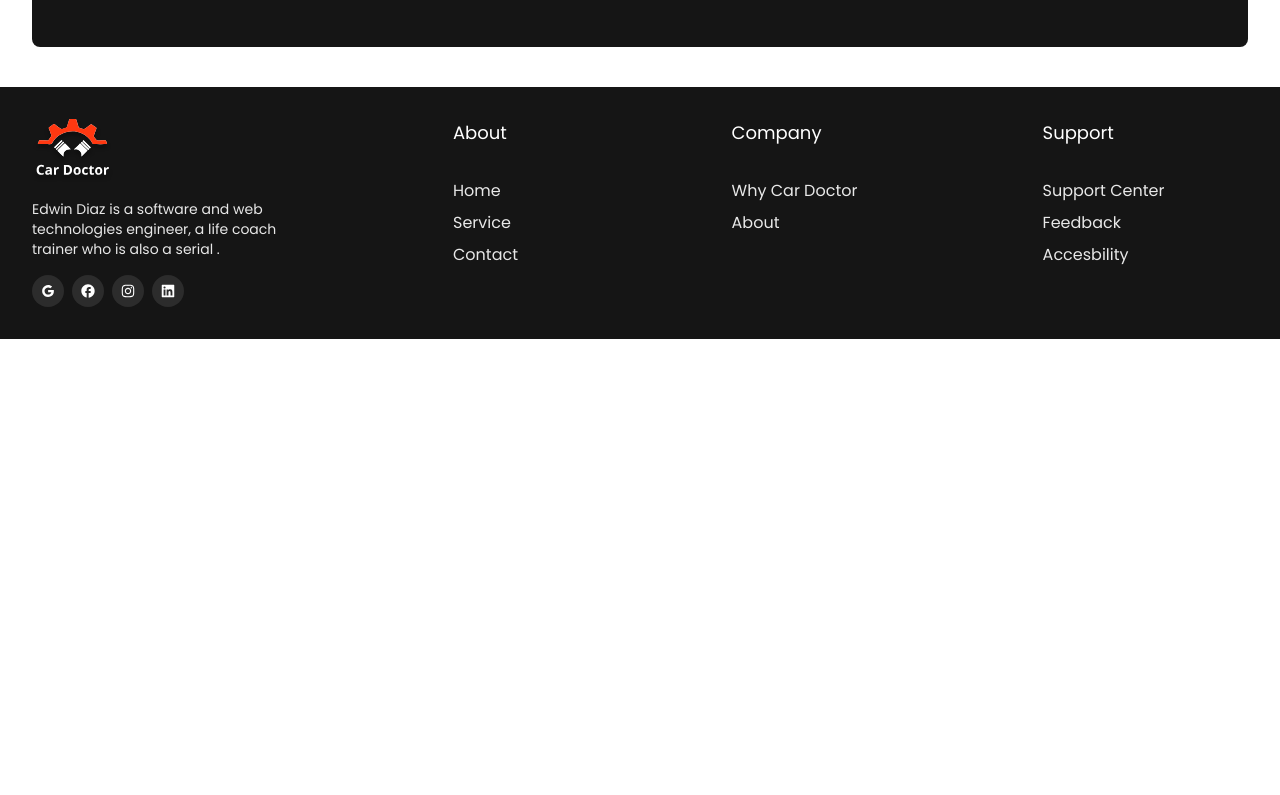
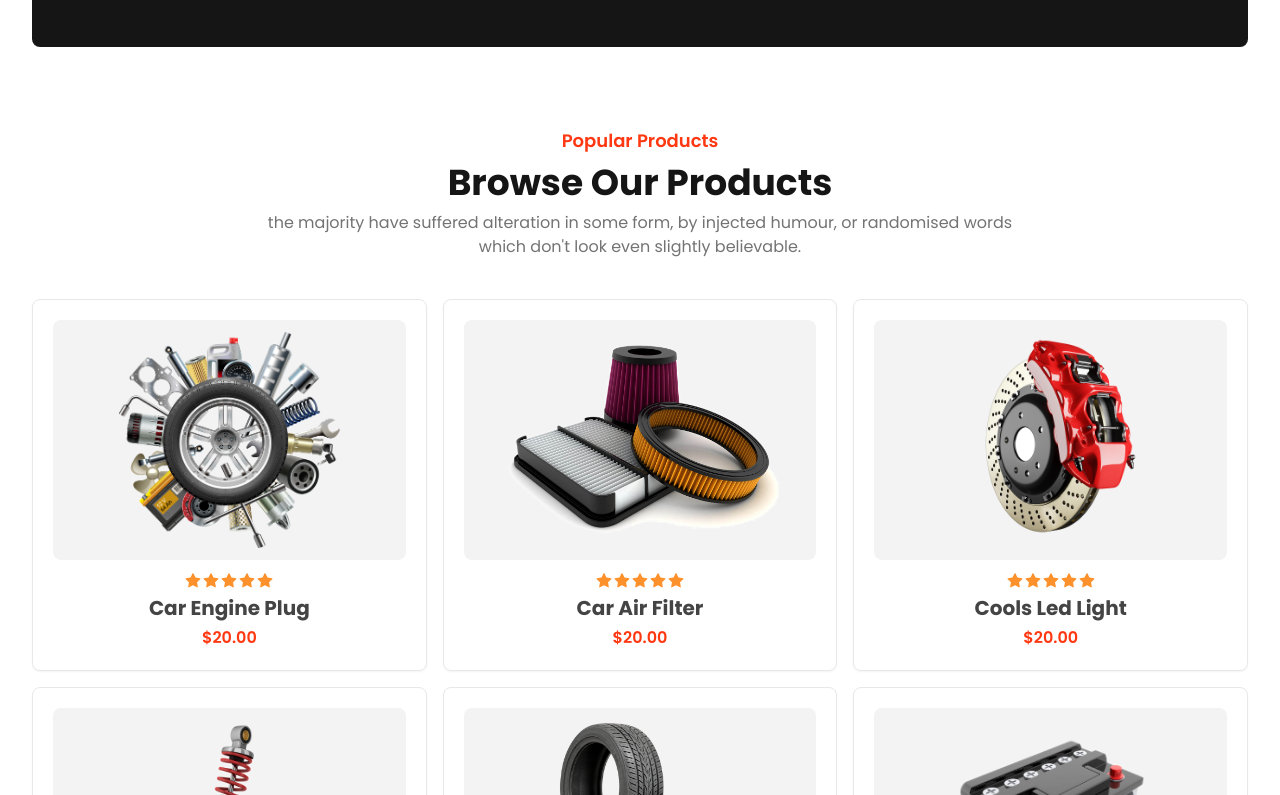
Before and after one commit to mahmudulmr19/car-doctor, a React (Vite) app in the folder client/: page / in a window 1280 px wide. Shown: the part 2565-3360 px from the top of the page. Before the commit the page ends 2904 px from the top, so only its background shows below. Built offline with nearby package versions, Linux system fonts and the light colour scheme.

Commit message:
Our Products section added

```diff
--- /dev/null
+++ b/client/src/components/home/ProductItem.jsx
@@ -0,0 +1,48 @@
+import { Transition } from "@headlessui/react";
+import React, { useState } from "react";
+import { AiFillStar } from "react-icons/ai";
+import { HiOutlineShoppingBag } from "react-icons/hi2";
+const ProductItem = ({ item }) => {
+  const [show, setShow] = useState(false);
+  return (
+    <div
+      key={item.id}
+      className="border border-[#E8E8E8] rounded-lg p-5 shadow-sm"
+    >
+      <div
+        onMouseEnter={() => setShow(true)}
+        onMouseLeave={() => setShow(false)}
+        className="bg-[#F3F3F3] rounded-lg p-3 w-full h-60 cursor-pointer relative"
+      >
+        <img src={item.image} alt={item.name} className="h-full mx-auto" />
+
+        <Transition
+          show={show}
+          enter="transition-opacity duration-500"
+          enterFrom="opacity-0"
+          enterTo="opacity-100"
+          leave="transition-opacity duration-500"
+          leaveFrom="opacity-100"
+          leaveTo="opacity-0"
+        >
+          <div className="absolute top-5 right-5 border bg-white shadow-sm w-10 h-10 flex items-center justify-center rounded-md">
+            <HiOutlineShoppingBag className="text-[#FF3811] text-lg" />
+          </div>
+        </Transition>
+      </div>
+      <div className="text-center mt-3 space-y-1">
+        <div className="flex items-center justify-center text-[#FF912C]">
+          <AiFillStar className="text-lg" />
+          <AiFillStar className="text-lg" />
+          <AiFillStar className="text-lg" />
+          <AiFillStar className="text-lg" />
+          <AiFillStar className="text-lg" />
+        </div>
+        <h4 className="text-[#444444] font-bold text-xl">{item.name}</h4>
+        <h4 className="text-[#FF3811] font-semibold">${item.price}</h4>
+      </div>
+    </div>
+  );
+};
+
+export default ProductItem;
--- /dev/null
+++ b/client/src/components/home/Products.jsx
@@ -0,0 +1,31 @@
+import React from "react";
+import { Container } from "../shared";
+import { popularProduct } from "@//constant";
+import ProductItem from "./ProductItem";
+
+const Products = () => {
+  return (
+    <Container className="mt-20">
+      <div className="text-center space-y-2">
+        <h3 className="text-[#FF3811] text-lg font-semibold">
+          Popular Products
+        </h3>
+        <h2 className="text-2xl sm:text-3xl md:text-4xl font-bold text-[#151515]">
+          Browse Our Products
+        </h2>
+        <p className="text-[#737373] max-w-screen-md w-full mx-auto">
+          the majority have suffered alteration in some form, by injected
+          humour, or randomised words which don't look even slightly believable.
+        </p>
+      </div>
+
+      <div className="mt-10 grid grid-cols-1 md:grid-cols-2 lg:grid-cols-3 gap-4">
+        {popularProduct.map((item) => (
+          <ProductItem item={item} />
+        ))}
+      </div>
+    </Container>
+  );
+};
+
+export default Products;
--- a/client/src/components/home/Service.jsx
+++ b/client/src/components/home/Service.jsx
@@ -26,7 +26,7 @@ const Service = () => {
             <img
               src={item.img}
               alt={item.title}
-              className="object-cover rounded-lg h-64"
+              className="object-cover rounded-lg h-64 w-full"
             />
             <h4 className="text-[#444444] font-bold text-lg md:text-xl mt-3">
               {item.title}
--- a/client/src/components/home/index.jsx
+++ b/client/src/components/home/index.jsx
@@ -2,3 +2,4 @@ export { default as Banner } from "./Banner";
 export { default as AboutUs } from "./AboutUs";
 export { default as Service } from "./Service";
 export { default as Location } from "./Location";
+export { default as Products } from "./Products";
--- a/client/src/constant/index.js
+++ b/client/src/constant/index.js
@@ -8,6 +8,12 @@ import carousel1 from "../assets/images/homeCarousel/1.jpg";
 import carousel2 from "../assets/images/homeCarousel/2.jpg";
 import carousel3 from "../assets/images/homeCarousel/3.jpg";
 import carousel4 from "../assets/images/homeCarousel/4.jpg";
+import product1 from "../assets/images/products/1.png";
+import product2 from "../assets/images/products/2.png";
+import product3 from "../assets/images/products/3.png";
+import product4 from "../assets/images/products/4.png";
+import product5 from "../assets/images/products/5.png";
+import product6 from "../assets/images/products/6.png";
 export const headerMenu = [
   {
     id: "1",
@@ -272,3 +278,43 @@ export const carouselInfo = [
     image: carousel4,
   },
 ];
+
+export const popularProduct = [
+  {
+    id: "2bf3cc7b0624",
+    image: product6,
+    name: "Car Engine Plug",
+    price: "20.00",
+  },
+
+  {
+    id: "a25332d7bf05",
+    image: product3,
+    name: "Car Air Filter",
+    price: "20.00",
+  },
+  {
+    id: "a80a456d",
+    image: product1,
+    name: "Cools Led Light",
+    price: "20.00",
+  },
+  {
+    id: "769f154e1f68",
+    image: product2,
+    name: "Cools Led Light",
+    price: "20.00",
+  },
+  {
+    id: "23b58db4",
+    image: product5,
+    name: "Cools Led Light",
+    price: "20.00",
+  },
+  {
+    id: "5da6cbea",
+    image: product4,
+    name: "Cools Led Light",
+    price: "20.00",
+  },
+];
--- a/client/src/pages/home/Home.jsx
+++ b/client/src/pages/home/Home.jsx
@@ -1,4 +1,5 @@
-import { AboutUs, Banner, Location, Service } from "@//components/home";
+// prettier-ignore
+import { AboutUs, Banner, Location, Products, Service } from "@//components/home";
 import React from "react";
 
 const Home = () => {
@@ -8,6 +9,7 @@ const Home = () => {
       <AboutUs />
       <Service />
       <Location />
+      <Products />
     </div>
   );
 };
```
